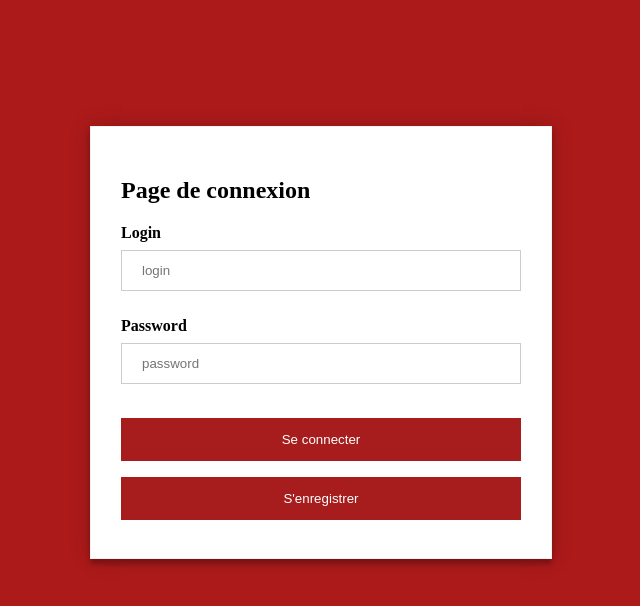
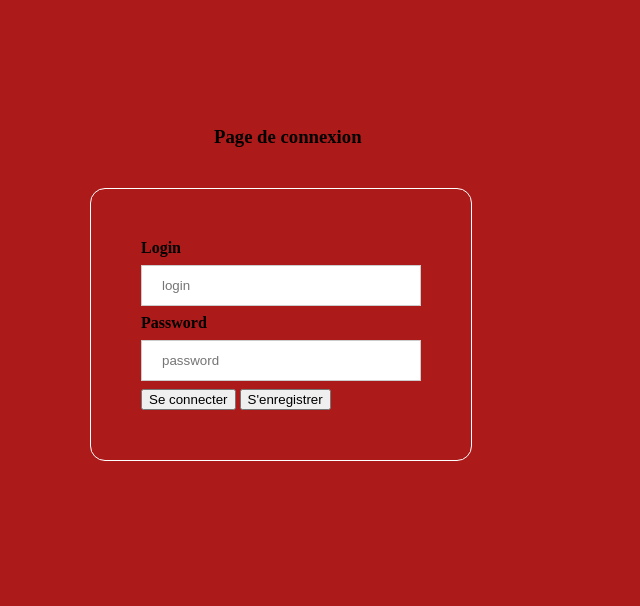
Before and after one commit to erwin839/simplon_page_de_connexion, a plain HTML site: page formulaire.html in a window 1280 px wide. Shown: the whole page, without its empty margins (350-990 px from the left). Drawn offline with Linux system fonts and the light colour scheme.

Commit message:
Derniere modification sur le formulaire

```diff
--- a/formulaire.html
+++ b/formulaire.html
@@ -5,27 +5,33 @@
         <meta charset="utf-8">
         <!--importer le fichier de style-->
         <link rel="stylesheet" href="style.css" type="text/css">
+        <script type="text/javascript" src="script.js">
+
+        </script>
 
     </head>
     <body>
         <div id="container">
             <!--connexion-->
 
+
+            <h3> Page de connexion </h3>
+
             <form method="post" action="">
 
-                <h2> Page de connexion </h2>
 
-                <label><b> Login </b></label>
-                <input type="text" name="username" placeholder="login" required ><br><br>
+                <label for="" class="user"><b> Login </b></label>
+                <input type="text" name="username" placeholder="login" >
 
-                <label><b> Password </b></label>
-                <input type="text" name="psw" placeholder="password" required ><br><br>
+                <label for="" class="pswd"><b> Password </b></label>
+                <input type="password" name="psw" placeholder="password">
 
-                <input type="submit" onclick="alert('Connexion reussie')"  value="Se connecter" id="con">
+                <input type="submit"  value="Se connecter" id="con" onClick="message()">
                 <input type="submit"  value="S'enregistrer" id="enr">
 
           </form>
 
         </div>
+
     </body>
 </html>
--- a/script.js
+++ b/script.js
@@ -1,3 +1,6 @@
-function afficher() {
-	alert("Connexion reussie");
-}
+
+
+        function message() {
+            msg="Connexion réussi!";
+            alert(msg);
+        }
--- a/style.css
+++ b/style.css
@@ -8,17 +8,28 @@ body{
 }
 /* border */
 form {
-    width:100%;
-    padding: 30px;
-    border: 1px solid #f1f1f1;
-    background: #fff;
-    box-shadow: 0 0 20px 0 rgba(0, 0, 0, 0.2), 0 5px 5px 0 rgba(0, 0, 0, 0.24);
+    width:70%;
+    margin-top: 10%;
+    padding: 50px 50PX;
+    border-radius:15px;
+    background: #ad1a1a;
+    border: solid 1px #FFFFFF;
 }
-#container h1{
+#container h3{
     width: 38%;
     margin: 0 auto;
-    padding-bottom: 10px;
+
+    text-emphasis: center;
+
 }
+.user:hover{
+    color:#95911B ;
+    margin-left: -5%;
+}
+.pswd:hover{
+    color: #95911B
+}
+
 input[type=text], input[type=password] {
     width: 100%;
     padding: 12px 20px;
@@ -27,17 +38,3 @@ input[type=text], input[type=password] {
     border: 1px solid #ccc;
     box-sizing: border-box;
 }
-input[type=submit] {
-    background-color: #a71d1d;
-    color: white;
-    padding: 14px 20px;
-    margin: 8px 0;
-    border: none;
-    cursor: pointer;
-    width: 100%;
-}
-
-input[type=submit]:hover {
-    background-color: aliceblue;
-    color: black;
-}
```
